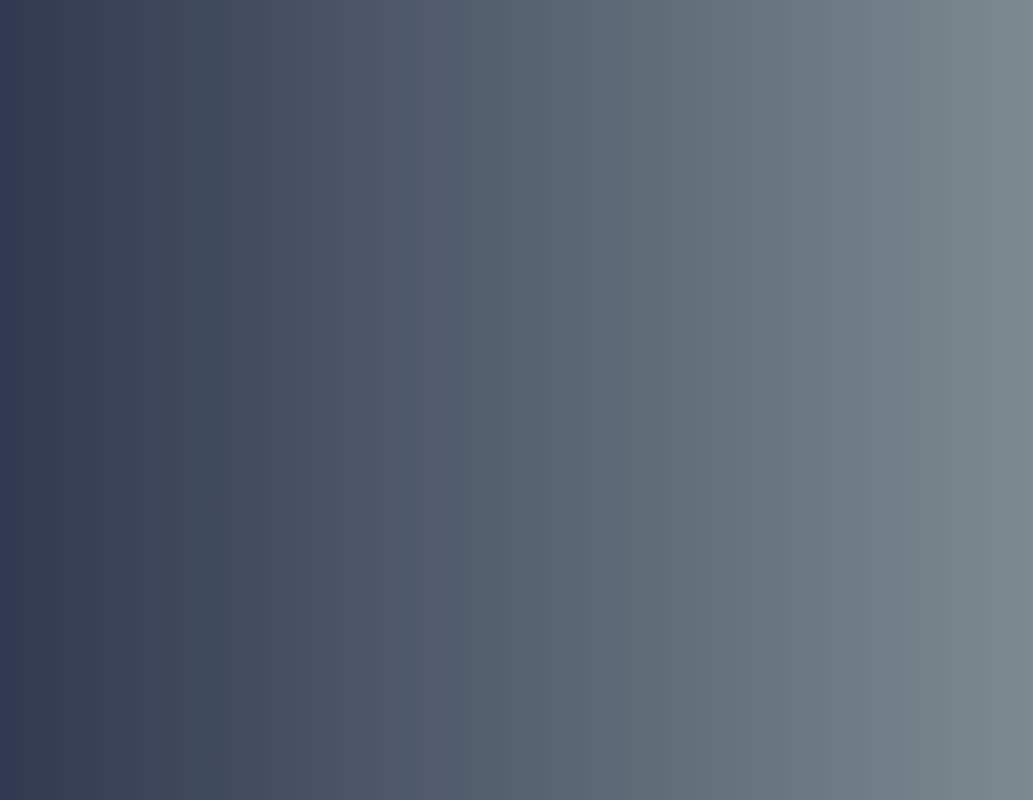
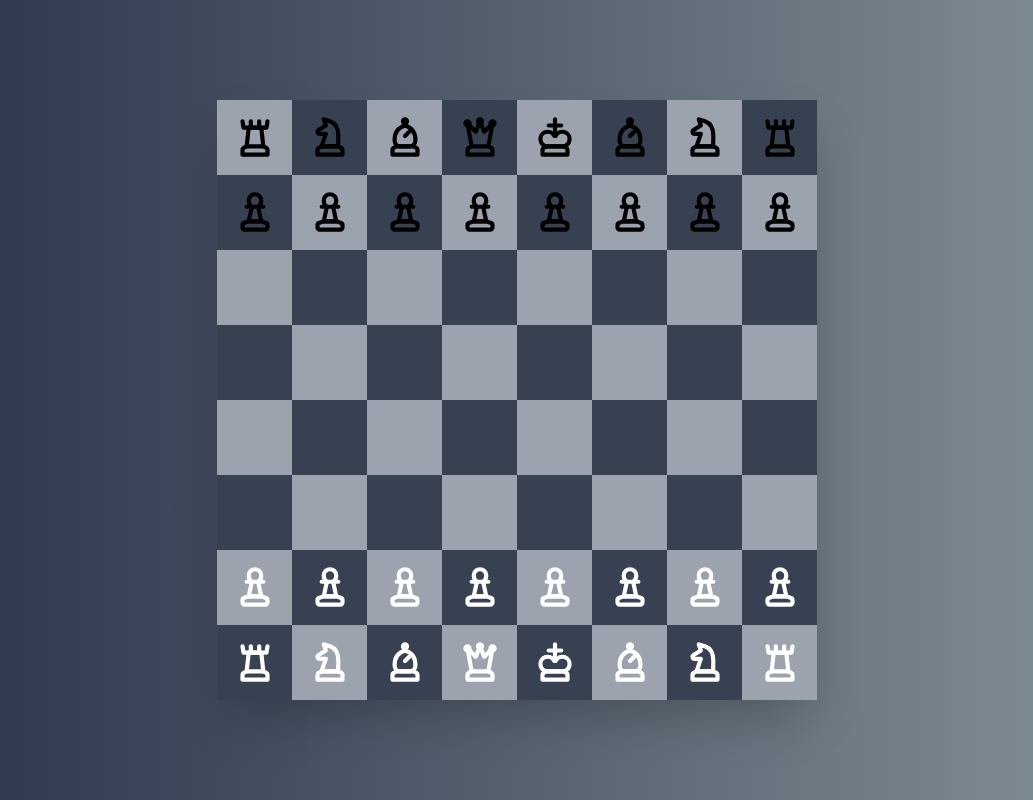
Before and after one commit to imsinha0/colorchess, a Next.js app: page / in a window 1280 px wide. Shown: the whole page, without its empty margins (123-1156 px from the left). Built offline with nearby package versions, Linux system fonts and the light colour scheme.

Commit message:
rendered pieces

```diff
--- a/src/app/chessboard.tsx
+++ /dev/null
@@ -1,25 +0,0 @@
-"use client"
-
-import { useState } from "react"
-
-class Board{
-    fields = [
-        [0, 0, 0, 0, 0, 0, 0, 0],
-        [0, 0, 0, 0, 0, 0, 0, 0],
-        [0, 0, 0, 0, 0, 0, 0, 0],
-        [0, 0, 0, 0, 0, 0, 0, 0],
-        [0, 0, 0, 0, 0, 0, 0, 0],
-        [0, 0, 0, 0, 0, 0, 0, 0],
-        [0, 0, 0, 0, 0, 0, 0, 0],
-        [0, 0, 0, 0, 0, 0, 0, 0]
-    ]
-}
-
-export function Chessboard(){
-    const [currentBoard, setCurrentBoard] = useState(new Board())
-    return (
-        <div className="shadow-lg w-800 h-800 bg-yellow-300">
-
-        </div>
-    )
-}
--- a/src/app/globals.css
+++ b/src/app/globals.css
@@ -1,3 +1,6 @@
+@tailwind base;
+@tailwind components;
+@tailwind utilities;
 
 html{
   background: linear-gradient(to right, #283048, #859398); /* W3C, IE 10+/ Edge, Firefox 16+, Chrome 26+, Opera 12+, Safari 7+ */
--- a/src/app/page.tsx
+++ b/src/app/page.tsx
@@ -1,4 +1,4 @@
-import { Chessboard } from "./chessboard";
+import { Chessboard } from "../components/chessboard";
 
 export default function Home(){
     return (
--- /dev/null
+++ b/src/components/chessboard.tsx
@@ -0,0 +1,37 @@
+"use client"
+
+import { useState } from "react"
+import { Board } from "../utils/board"
+import Image from "next/image"
+import { IconChess, IconChessBishop, IconChessKing, IconChessKnight, IconChessQueen, IconChessRook } from "@tabler/icons-react"
+
+export function Chessboard(){
+    const [currentBoard, setCurrentBoard] = useState(new Board())
+    return (
+        <div className="shadow-2xl">
+            <div className="w-[600px] h-[600px] grid grid-rows-8 grid-cols-8">
+            {currentBoard.fields.map((boardRow, rowIndex) => {
+                return boardRow.map((field /* 0 or chess piece */, columnIndex) => {
+                    return <div key = {`${rowIndex}_${columnIndex}`} className = {`w-[75px] h-[75px] flex justify-center items-center ${rowIndex % 2 === columnIndex % 2 ? 'bg-gray-400' : 'bg-gray-700'}`}>
+                        {field !== 0 && field.kind === 'bishop' && field.color === 'black' && <IconChessBishop size={50} color="black"/>}
+                        {field !== 0 && field.kind === 'bishop' && field.color === 'white' && <IconChessBishop size={50} color="white"/>}
+                        {field !== 0 && field.kind === 'rook' && field.color === 'black' && <IconChessRook size={50} color="black"/>}
+                        {field !== 0 && field.kind === 'rook' && field.color === 'white' && <IconChessRook size={50} color="white"/>}
+                        {field !== 0 && field.kind === 'pawn' && field.color === 'black' && <IconChess size={50} color="black"/>}
+                        {field !== 0 && field.kind === 'pawn' && field.color === 'white' && <IconChess size={50} color="white"/>}
+                        {field !==0 && field.kind === 'knight' && field.color == 'black' && <IconChessKnight size={50} color="black"/>}
+                        {field !==0 && field.kind === 'knight' && field.color == 'white' && <IconChessKnight size={50} color="white"/>}
+                        {field !==0 && field.kind === 'queen' && field.color == 'black' && <IconChessQueen size={50} color="black"/>}
+                        {field !==0 && field.kind === 'queen' && field.color == 'white' && <IconChessQueen size={50} color="white"/>}
+                        {field !==0 && field.kind === 'king' && field.color == 'black' && <IconChessKing     size={50} color="black"/>}
+                        {field !==0 && field.kind === 'king' && field.color == 'white' && <IconChessKing size={50} color="white"/>}
+
+
+
+                    </div>
+                })
+            })}
+            </div>
+        </div>
+    )
+}
--- /dev/null
+++ b/src/utils/board.ts
@@ -0,0 +1,30 @@
+
+type ChessPieceKind = 'pawn' | 'rook' | 'knight' | 'bishop' | 'queen' | 'king'
+type ChessPieceColor = 'white' | 'black'
+
+class ChessPiece{
+    constructor(public kind: ChessPieceKind, public color: ChessPieceColor){
+        //no need to initialize with values
+    }
+}
+
+function dp(kind: ChessPieceKind='pawn'){
+    return new ChessPiece(kind, 'black')
+}
+
+function lp(kind: ChessPieceKind='pawn'){
+    return new ChessPiece(kind, 'white')
+}
+
+export class Board{
+    fields:Array<Array<ChessPiece | 0>> = [
+        [dp('rook'), dp('knight'), dp('bishop'), dp('queen'), dp('king'), dp('bishop'), dp('knight'), dp('rook')],
+        [dp(), dp(), dp(), dp(), dp(), dp(), dp(), dp()],
+        [0, 0, 0, 0, 0, 0, 0, 0],
+        [0, 0, 0, 0, 0, 0, 0, 0],
+        [0, 0, 0, 0, 0, 0, 0, 0],
+        [0, 0, 0, 0, 0, 0, 0, 0],
+        [lp(), lp(), lp(), lp(), lp(), lp(), lp(), lp()],
+        [lp('rook'), lp('knight'), lp('bishop'), lp('queen'), lp('king'), lp('bishop'), lp('knight'), lp('rook')]
+    ]
+}
```
Also changed, not shown: package.json (+6 -5 lines), 1 other file (tests, documents, lock files or other folders).
